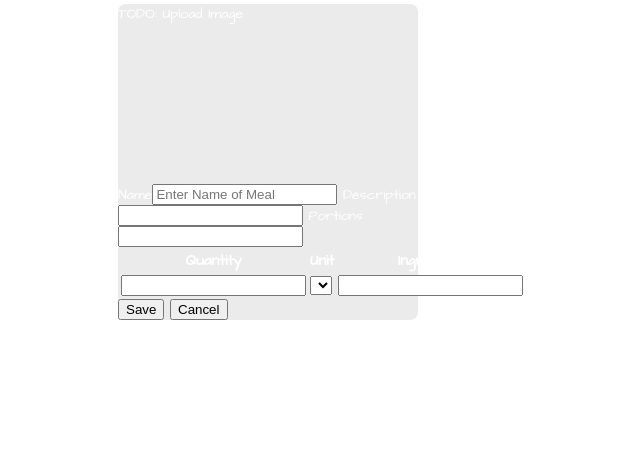
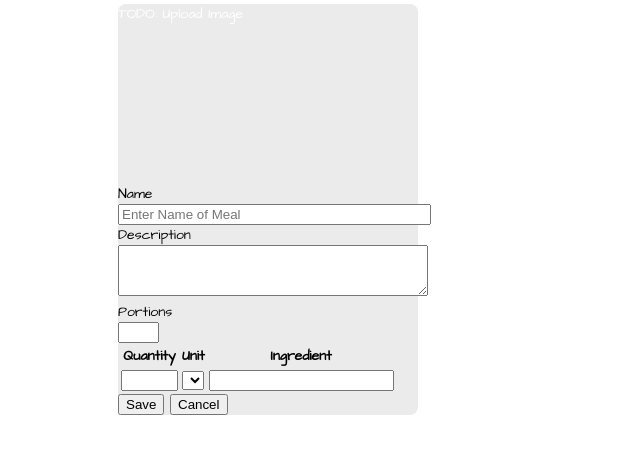
Before and after one commit to SStereo/food_log, a Flask app: page /meals/add in a window 1280 px wide. Shown: the top 454 px of the page, without its empty margins (57-697 px from the left). Run offline with Flask 2, Linux system fonts and the light colour scheme; lists and menus that the app fills with data are empty.

Commit message:
Adjustments to the edit meals page

```diff
--- a/server.py
+++ b/server.py
@@ -1,5 +1,6 @@
 import os  # required to have access to the Port environment variable
 from flask import Flask, render_template, request, url_for, redirect, flash, jsonify
+from werkzeug.utils import secure_filename  #required for file upload
 from sqlalchemy import create_engine
 from sqlalchemy.orm import sessionmaker
 from food_database import (Base,
@@ -11,8 +12,12 @@ from food_database import (Base,
                    Nutrient,
                    ShoppingListItem)
 
+UPLOAD_FOLDER = '/uploads'
+ALLOWED_EXTENSIONS = set(['pdf', 'png', 'jpg', 'jpeg', 'gif'])
+
 app = Flask(__name__)
 app.secret_key = "ABC123"
+app.config['UPLOAD_FOLDER'] = UPLOAD_FOLDER
 
 #engine = create_engine('postgresql://vagrant:vagrant@127.0.0.1:5432/np')
 engine = create_engine('postgres://njxqkgsvotldpo:0091ec1051866196d42e608aadc421ef9bb58c37d9fcfe0e7bac4e9ce63929f8@ec2-54-228-182-57.eu-west-1.compute.amazonaws.com:5432/ddjblvctcusagj')
@@ -33,17 +38,46 @@ def showMeals():
     return render_template("meals.html",meals=meals,getIngredients=getIngredients)
 
 
-@app.route('/meals/add')
+@app.route('/meals/add', methods=['GET','POST'])
 def addMeals():
-    uoms = session.query(UOM)
-    foods = session.query(Food)
-    return render_template("meals_add.html",uoms=uoms,foods=foods)
+    if request.method == 'POST':
+        # ---- IMAGE UPLOAD HANDLER -----
+        if 'file' not in request.files:
+
+            # TODO: Implement flash messages
+            # flash('No file part')
+            return redirect(request.url)
+
+        file = request.files['file']
+        # if user does not select file, browser also
+        # submit a empty part without filename
+        if file.filename == '':
+            # TODO: Implement flash
+            # flash('No selected file')
+            return redirect(request.url)
+        if file and allowed_file(file.filename):
+            filename = secure_filename(file.filename)
+            file.save(os.path.join(app.config['UPLOAD_FOLDER'], filename))
+
+        # ---- FORM DATA HANDLER -----
+
+
+
+    if request.method == 'GET':
+        uoms = session.query(UOM)
+        foods = session.query(Food)
+        return render_template("meals_add.html",uoms=uoms,foods=foods)
 
 
 def getIngredients(meal_id):
     items = session.query(Ingredient).filter_by(meal_id=meal_id)
     return items
 
+
+def allowed_file(filename):
+    return '.' in filename and \
+           filename.rsplit('.', 1)[1].lower() in ALLOWED_EXTENSIONS
+
 if __name__ == '__main__':
     app.debug = True
     port = int(os.environ.get('PORT', 8000))
--- a/static/main_styles.css
+++ b/static/main_styles.css
@@ -208,3 +208,7 @@ a {
 .food {
   color: rgb(119,22,26);
 }
+
+.data_entry {
+  color: rgb(0,0,0);
+}
--- a/templates/meals_add.html
+++ b/templates/meals_add.html
@@ -17,18 +17,19 @@
       <div class="image_box">
       TODO: Upload Image
       </div>
-        <span><label>Name<input type="text" name="name" placeholder="Enter Name of Meal"></label></span>
-        <span><label>Description<input type="text" name="description"></label></span>
-        <span><label>Portions<input type="text" name="name"></label></span>
-
-        <table class="ingredients">
+      <div class="data_entry">
+        <label>Name<br><input type="text" name="name" size="36" placeholder="Enter Name of Meal"><br></label>
+        <label>Description<br><textarea rows="3" cols="36" name="description"></textarea><br></label>
+        <label>Portions<br><input type="text" name="name" size="2"><br></label>
+      </div>
+        <table class="data_entry">
           <tr>
             <th>Quantity</th>
             <th>Unit</th>
             <th>Ingredient</th>
           </tr>
           <tr>
-            <td><input type="text" name="quantity"></td>
+            <td><input type="text" name="quantity" size="4"></td>
             <td>
               <select name="uom">
               {% for u in uoms %}
```
